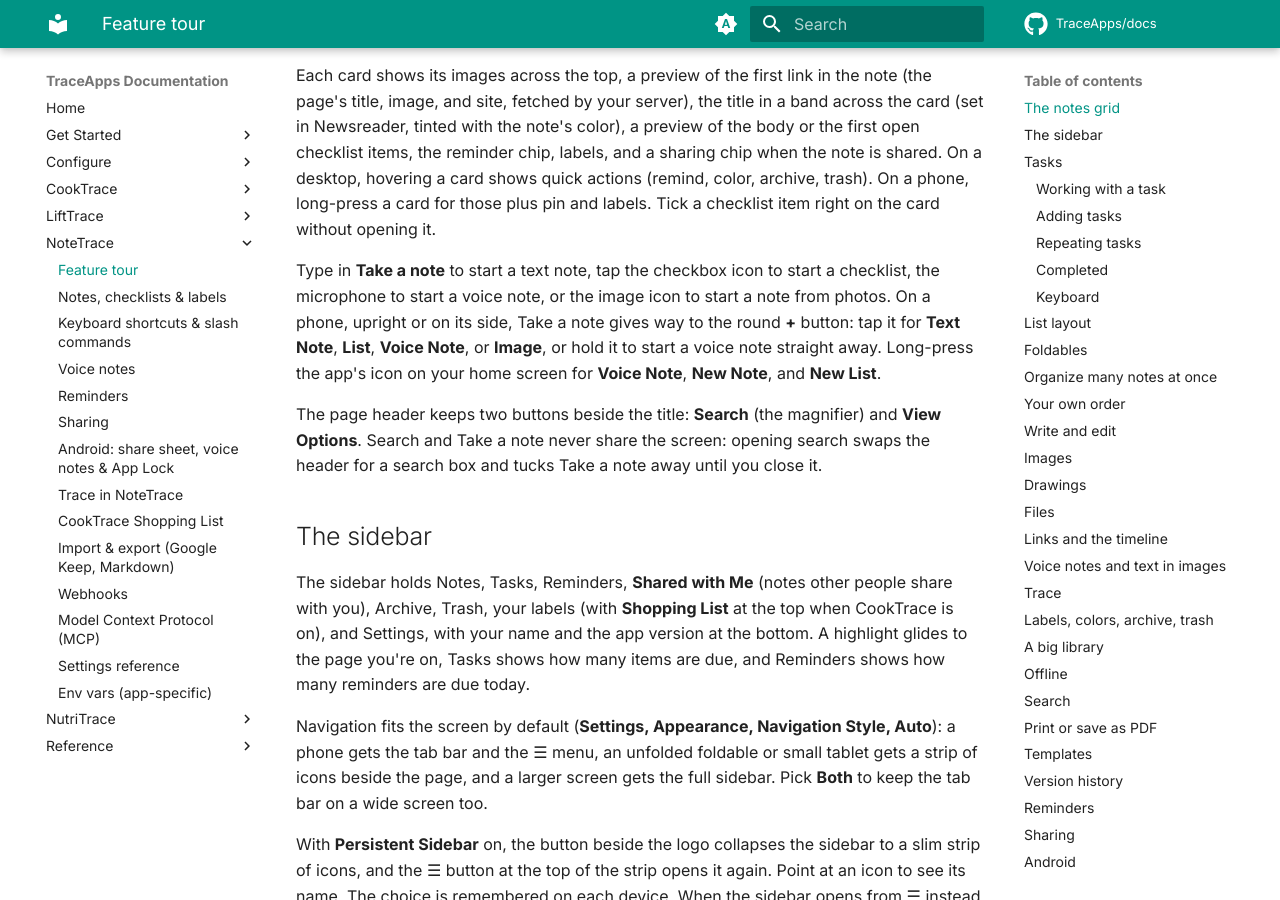
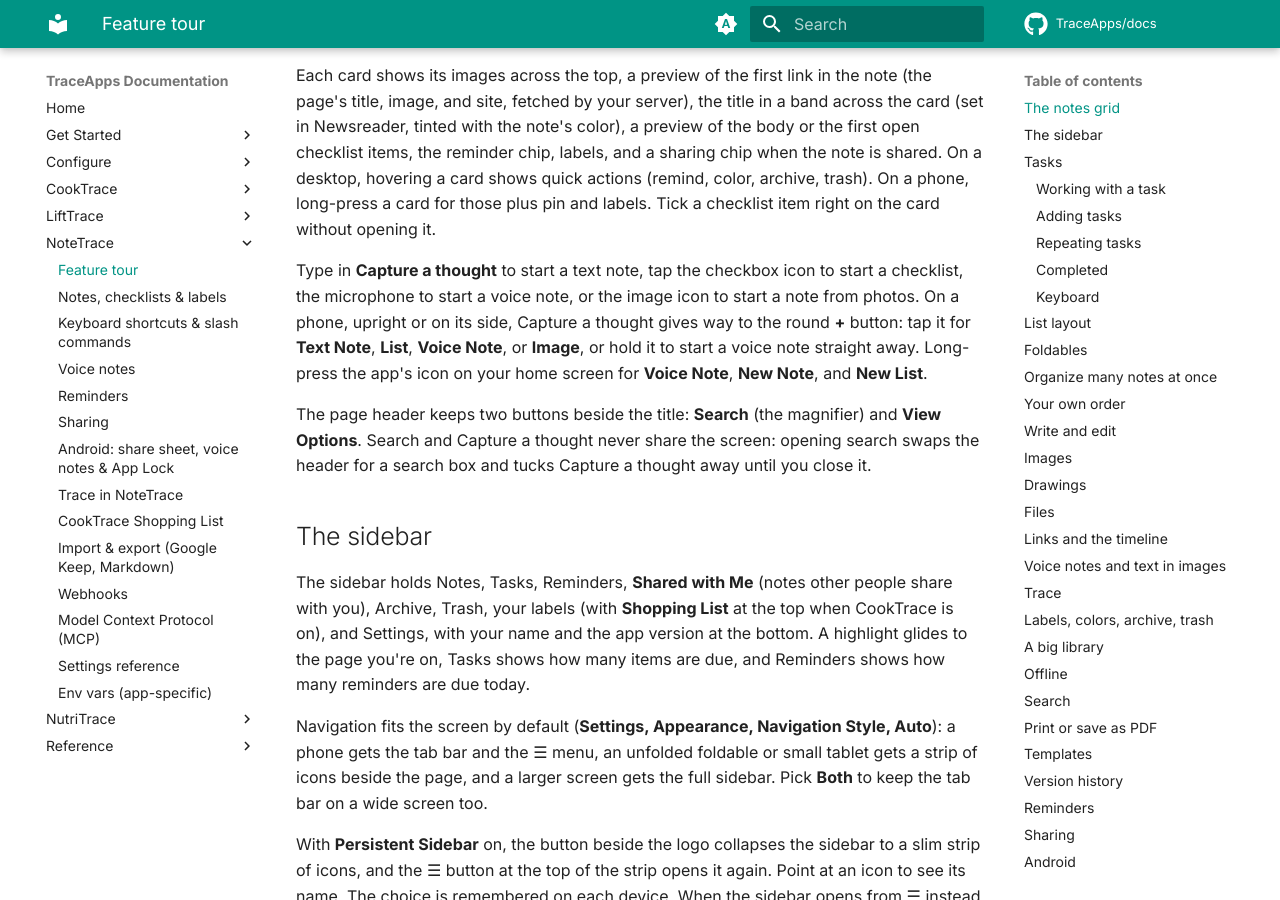
Before and after one commit to TraceApps/docs, an MkDocs documentation site: the page built from docs/notetrace/features.md, in a window 1280 px wide and 900 px high, scrolled down 805 px. Built offline with MkDocs 1.6.1 and Material for MkDocs 9.7.7, drawn with Linux system fonts in a browser that asks for light colours; comment, search, counter and statistics services are not loaded; some of the changed text lies outside the part shown.

Commit message:
NoteTrace Capture a thought

```diff
--- a/docs/notetrace/features.md
+++ b/docs/notetrace/features.md
@@ -10,9 +10,9 @@ Notes open to a card grid. Pinned notes sit in their own section at the top; eve
 
 Each card shows its images across the top, a preview of the first link in the note (the page's title, image, and site, fetched by your server), the title in a band across the card (set in Newsreader, tinted with the note's color), a preview of the body or the first open checklist items, the reminder chip, labels, and a sharing chip when the note is shared. On a desktop, hovering a card shows quick actions (remind, color, archive, trash). On a phone, long-press a card for those plus pin and labels. Tick a checklist item right on the card without opening it.
 
-Type in **Take a note** to start a text note, tap the checkbox icon to start a checklist, the microphone to start a voice note, or the image icon to start a note from photos. On a phone, upright or on its side, Take a note gives way to the round **+** button: tap it for **Text Note**, **List**, **Voice Note**, or **Image**, or hold it to start a voice note straight away. Long-press the app's icon on your home screen for **Voice Note**, **New Note**, and **New List**.
+Type in **Capture a thought** to start a text note, tap the checkbox icon to start a checklist, the microphone to start a voice note, or the image icon to start a note from photos. On a phone, upright or on its side, Capture a thought gives way to the round **+** button: tap it for **Text Note**, **List**, **Voice Note**, or **Image**, or hold it to start a voice note straight away. Long-press the app's icon on your home screen for **Voice Note**, **New Note**, and **New List**.
 
-The page header keeps two buttons beside the title: **Search** (the magnifier) and **View Options**. Search and Take a note never share the screen: opening search swaps the header for a search box and tucks Take a note away until you close it.
+The page header keeps two buttons beside the title: **Search** (the magnifier) and **View Options**. Search and Capture a thought never share the screen: opening search swaps the header for a search box and tucks Capture a thought away until you close it.
 
 ## The sidebar {#sidebar}
 
@@ -123,7 +123,7 @@ Add images with the image button, by pasting an image, or by dragging image file
 
 Sketch, handwrite, or whiteboard straight into a note, the way Google Keep does.
 
-- **Start one** with the brush on the **Take a note** bar or **Drawing** in a phone's **+** menu (a new note that opens on a blank sheet), or add one to any note with the brush in the editor's toolbar, **Drawing** in a phone's **Add** sheet, or `/drawing`.
+- **Start one** with the brush on the **Capture a thought** bar or **Drawing** in a phone's **+** menu (a new note that opens on a blank sheet), or add one to any note with the brush in the editor's toolbar, **Drawing** in a phone's **Add** sheet, or `/drawing`.
 - **Tools**: **Pen**, **Marker**, and **Highlighter**, each with its own colour and three sizes; an **Eraser** that removes whole strokes it touches; and **Select**, a lasso that picks up strokes to move or **Delete**. A stylus draws thinner and thicker with pressure.
 - **The sheet**: **Paper** or **Dark**, plain or with **Dots**, **Squares**, or **Lines**. It grows downward as you draw near the bottom, and **Clear the Drawing** starts over.
 - **Getting around**: two fingers pan and zoom on a touch screen. With a stylus, fingers never draw, so your palm can rest on the screen, and one finger pans. With a mouse, the wheel scrolls, **Ctrl** or **Cmd** with the wheel zooms, and the middle button or **Space** and drag pans. The zoom button returns to the full width.
@@ -153,7 +153,7 @@ Type `[[` in a text note to link to another note; NoteTrace suggests titles as y
 
 ![A voice note with its waveform and a timestamped transcript](../assets/img/notetrace/voice-note.png)
 
-Start a voice note from the microphone on Take a note (or **+**, then **Voice Note**, on a phone), or add one to any note from the editor. Pause and resume while you record; the Android app keeps recording with the screen off, for up to 3 hours. Drag along the waveform to find a spot, change the play speed, and pick up where you left off. Audio files, recordings shared from other apps, and Google Keep's voice recordings become voice notes too. Trace transcribes each one so you can read it, search for it, and tap a line of the transcript to hear that part. See [Voice notes](voice-notes.md).
+Start a voice note from the microphone on Capture a thought (or **+**, then **Voice Note**, on a phone), or add one to any note from the editor. Pause and resume while you record; the Android app keeps recording with the screen off, for up to 3 hours. Drag along the waveform to find a spot, change the play speed, and pick up where you left off. Audio files, recordings shared from other apps, and Google Keep's voice recordings become voice notes too. Trace transcribes each one so you can read it, search for it, and tap a line of the transcript to hear that part. See [Voice notes](voice-notes.md).
 
  Open an image full screen and tap **Read Text** to pull the text out of a receipt, whiteboard, or screenshot, and search finds the note by it. See [Trace in NoteTrace](trace.md#voice).
 
@@ -201,7 +201,7 @@ Tap the magnifier in the header (or press `/`) to search. The header turns into
 A template is a note to start from, like a meeting agenda, a packing list, or a weekly review.
 
 - **Save one**: open a note and choose **Save as Template** in its **⋮** menu, then name it. The template keeps the note's title, text or list items, and colour; pictures, files, labels, and reminders stay with the note, and checked items come back unchecked.
-- **Use one**: **New from Template** on the **Take a note** bar, or **Template** at the top of a phone's **+** menu. With one template it opens straight away; with more, pick from the list. The new note is an ordinary note, so changing it never changes the template.
+- **Use one**: **New from Template** on the **Capture a thought** bar, or **Template** at the top of a phone's **+** menu. With one template it opens straight away; with more, pick from the list. The new note is an ordinary note, so changing it never changes the template.
 - **Fill-ins**: `{date}`, `{time}`, and `{weekday}` in a template's title, text, or items become today's date (in your Date Format), the time, and the day of the week, so "Standup {date}" starts as "Standup Sep 16, 2026".
 - **Manage them** in **Settings › Notes › Templates**: rename, or delete with Undo. To change what a template holds, make a note from it, edit that, and save it as a template again.
 
```
Also changed, not shown: docs/notetrace/android.md (+1 -1 lines), docs/notetrace/trace.md (+1 -1 lines), docs/notetrace/voice-notes.md (+1 -1 lines).
